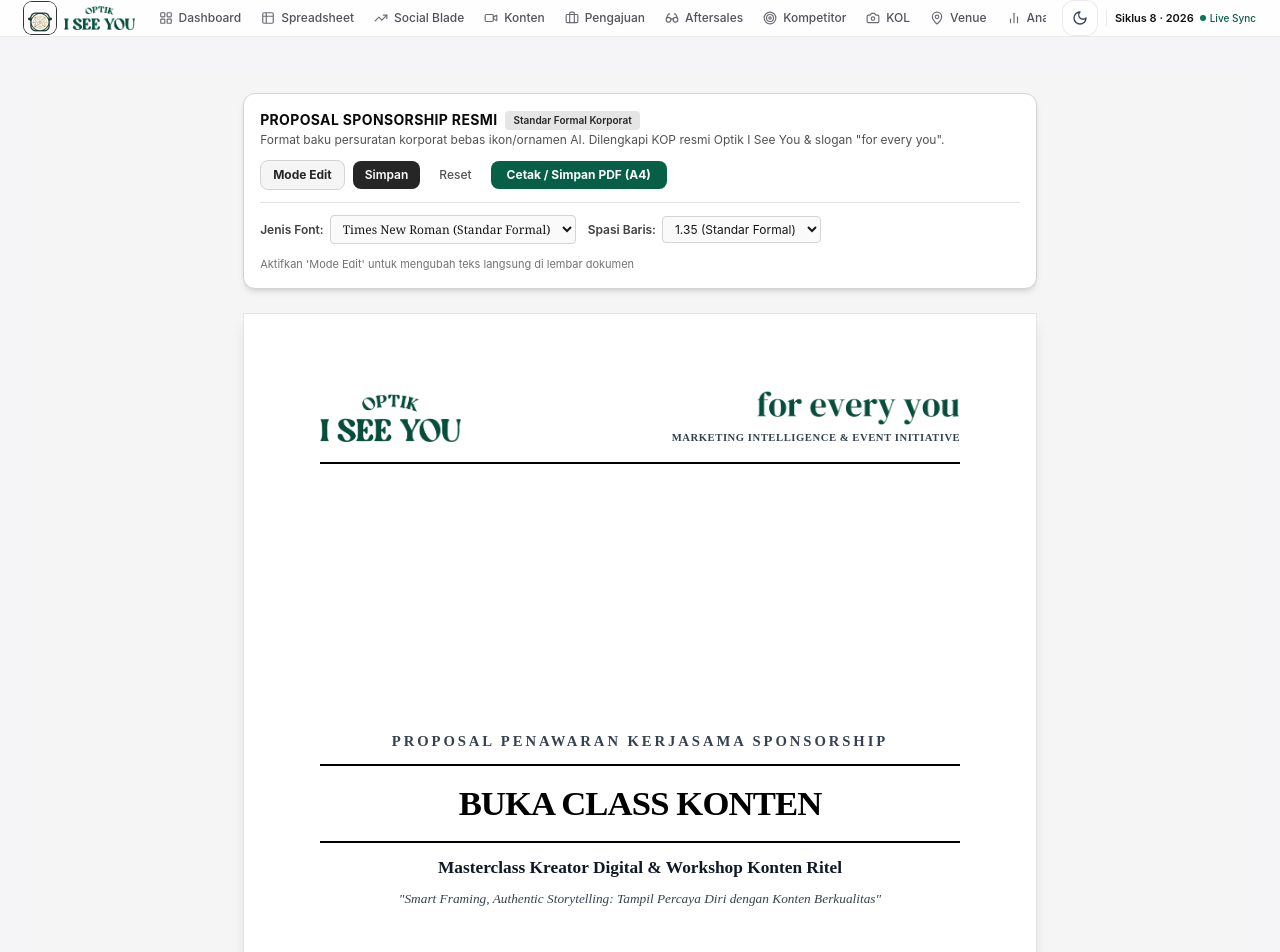
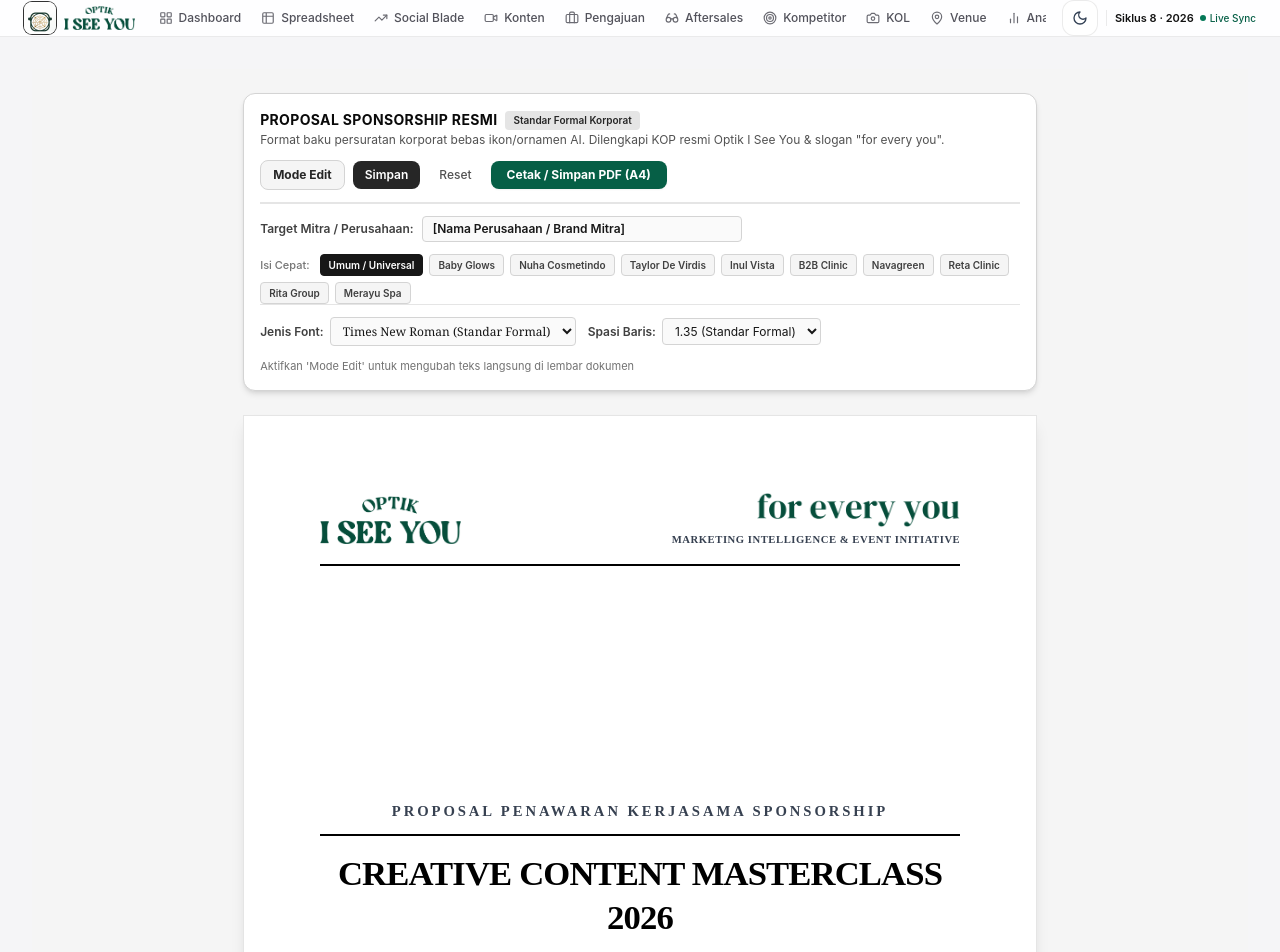
Before and after one commit to Yoshput/IMI, a Next.js app: page /proposal-sponsor in a window 1280 px wide. Shown: the top 952 px of the page. Built offline with nearby package versions, Linux system fonts and the light colour scheme.

Commit message:
feat(b2b): elevate event title to Creative Content Masterclass 2026, add universal B2B barter scheme (cross-voucher & cross-display), and add quick recipient toolbar customizer

```diff
--- a/app/proposal-sponsor/page.tsx
+++ b/app/proposal-sponsor/page.tsx
@@ -7,9 +7,9 @@
 } from "@/features/pengajuan/components/SponsorProposalDocument";
 
 export const metadata: Metadata = {
-  title: "Proposal Sponsorship · Buka Class Konten | Optik I See You",
+  title: "Proposal Sponsorship & Kemitraan B2B · Creative Content Masterclass 2026 | Optik I See You",
   description:
-    "Proposal pengajuan sponsorship & kerjasama mitra strategis program Buka Class Konten oleh Optik I See You.",
+    "Proposal resmi pengajuan sponsorship & kemitraan strategis B2B program Creative Content Masterclass 2026 oleh Optik I See You & Lunar Eyewear.",
 };
 
 const ACCOUNTS: { key: string; account: string; label: string; isSecondBrand?: boolean }[] = [
--- a/features/pengajuan/components/SponsorOutreachView.tsx
+++ b/features/pengajuan/components/SponsorOutreachView.tsx
@@ -170,14 +170,14 @@
               <span className="px-2.5 py-0.5 rounded-full text-[11px] font-bold bg-brand/10 text-brand border border-brand/20">
                 Outreach CRM & Sponsorship Event
               </span>
-              <span className="text-xs text-foreground-muted font-medium">Buka Kelas Konten 2026</span>
+              <span className="text-xs text-foreground-muted font-medium">Creative Content Masterclass 2026</span>
             </div>
             <h2 className="text-xl sm:text-2xl font-black text-foreground tracking-tight">
-              Daftar Sponsor Prospektif & Template WhatsApp
+              Daftar Sponsor Prospektif & Naskah Kemitraan B2B
             </h2>
             <p className="text-xs sm:text-sm text-foreground-secondary max-w-2xl">
-              11 target brand lokal dan regional Purwokerto untuk pengajuan kerja sama sponsorship kelas konten kreator
-              Optik I See You. Klik kirim via WhatsApp atau salin draf untuk follow-up cepat.
+              11 target brand mitra bisnis lokal dan regional untuk sinergi kemitraan B2B (tukar voucher, display brosur kasir 4 cabang, dan sponsorship event)
+              bersama Optik I See You & Lunar Eyewear.
             </p>
           </div>
 
--- a/features/pengajuan/components/SponsorProposalDocument.tsx
+++ b/features/pengajuan/components/SponsorProposalDocument.tsx
@@ -59,36 +59,36 @@
   packages: PackageTier[];
 }
 
-const STORAGE_KEY = "isy_proposal_sponsor_formal_v3";
+const STORAGE_KEY = "isy_proposal_sponsor_formal_v4";
 
 const DEFAULT_DATA: ProposalData = {
   docNo: "024/MKT-ISY/PROP-SPONSOR/X/2026",
   docAttachment: "1 (Satu) Berkas Proposal Kerjasama",
-  docSubject: "Permohonan Kerjasama Sponsorship Program Edukasi 'Buka Class Konten'",
+  docSubject: "Permohonan Kerjasama Sponsorship & Sinergi Kemitraan B2B 'Creative Content Masterclass 2026'",
   letterCity: "Purwokerto",
   letterDate: "15 Oktober 2026",
   recipientTitle: "Pimpinan / Brand & Marketing Manager",
   recipientCompany: "[Nama Perusahaan / Brand Mitra]",
   recipientCity: "di Tempat",
   letterIntro:
-    "Sehubungan dengan rencana pelaksanaan program pengembangan kreator digital dan edukasi visual bertajuk 'Buka Class Konten', kami dari Divisi Marketing & Kemitraan Strategis Optik I See You bermaksud mengajukan penawaran kerjasama sponsorship kepada perusahaan/brand yang Bapak/Ibu pimpin.",
+    "Sehubungan dengan rencana pelaksanaan program pengembangan kreator konten digital dan sinergi industri kreatif bertajuk 'Creative Content Masterclass 2026: Buka Kelas Konten', kami dari Divisi Strategic Partnership & Marketing Optik I See You bermaksud mengajukan penawaran kerjasama sponsorship serta kolaborasi bisnis Business-to-Business (B2B) kepada perusahaan/brand yang Bapak/Ibu pimpin.",
   letterClosing:
-    "Demikian surat penawaran kerjasama sponsorship ini kami sampaikan. Besar harapan kami agar terjalin kolaborasi yang saling menguntungkan dan berdampak nyata bagi pertumbuhan kedua belah pihak. Atas perhatian dan kesempatan yang diberikan, kami ucapkan terima kasih.",
-  eventName: "Buka Class Konten",
-  eventSubtitle: "Masterclass Kreator Digital & Workshop Konten Ritel",
-  eventTheme: "Smart Framing, Authentic Storytelling: Tampil Percaya Diri dengan Konten Berkualitas",
-  eventOrganizer: "Divisi Marketing & Kemitraan Strategis, Optik I See You & Lunar Eyewear",
+    "Demikian surat penawaran kerjasama sponsorship ini kami sampaikan. Besar harapan kami agar terjalin kolaborasi B2B yang saling menguntungkan (win-win synergy) dan berdampak nyata bagi pertumbuhan kedua belah pihak. Atas perhatian dan kesempatan yang diberikan, kami ucapkan terima kasih.",
+  eventName: "CREATIVE CONTENT MASTERCLASS 2026",
+  eventSubtitle: "Buka Kelas Konten: Masterclass Kreator Digital & Kolaborasi Brand Masa Kini",
+  eventTheme: "Elevate Your Visuals, Scale Your Impact: Strategi Produksi Konten Komersial, Estetika Ritel & Kolaborasi Brand Masa Kini",
+  eventOrganizer: "Divisi Marketing & Strategic Partnership, Optik I See You & Lunar Eyewear",
   eventDate: "Sabtu, 14 November 2026",
   eventTime: "09.00 – 15.00 WIB",
-  eventVenue: "Creative Hub & Showroom Optik I See You Purwokerto (Pusat)",
-  eventParticipants: "50 Peserta Terpilih (Kreator konten, Gen-Z, mahasiswa, dan pelaku UMKM lokal)",
-  eventFormat: "Workshop interaktif, presentasi/demo produk sponsor, praktik pembuatan konten, dan sesi networking",
+  eventVenue: "Creative Hall & Event Space Banyumas Raya",
+  eventParticipants: "50 Peserta Terpilih (Kreator konten, influencer lokal, pegiat media sosial, dan tim kreatif brand)",
+  eventFormat: "Workshop intensif pembuatan konten, bedah studi kasus komersial, unboxing produk sponsor, mini booth expo, dan sesi B2B networking",
   backgroundText1:
-    "Pertumbuhan media sosial saat ini menjadikan konten visual sebagai rujukan utama konsumen muda dalam memilih produk gaya hidup, mulai dari kacamata, perawatan diri (skincare/grooming), hingga fashion. Namun di wilayah Purwokerto dan sekitarnya, ruang pelatihan yang memadukan teori estetika visual dengan praktik teknis pembuatan konten yang berorientasi komersial masih sangat terbatas.",
+    "Perkembangan lanskap digital saat ini menuntut brand dan pelaku bisnis untuk terus hadir dengan konten visual yang otentik, estetis, dan bernilai komersial tinggi. Bagi brand lokal dan regional di wilayah Banyumas Raya dan sekitarnya, kolaborasi terpadu bersama kreator konten aktif merupakan strategi pemasaran yang paling efektif dalam menjangkau audiens muda, mahasiswa, hingga segmen keluarga modern.",
   backgroundText2:
-    "Optik I See You bersama Lunar Eyewear berinisiatif menghadirkan program 'Buka Class Konten'. Program ini dirancang bukan sekadar seminar satu arah, melainkan kelas intensif di mana peserta langsung memproduksi video ulasan dan konten promosi otentik.",
+    "Optik I See You bersama Lunar Eyewear menginisiasi program 'Creative Content Masterclass 2026: Buka Kelas Konten'. Program ini dirancang bukan sekadar seminar teori satu arah, melainkan inkubator praktik di mana 50 peserta kreator terpilih langsung memproduksi konten video promosi dan ulasan produk mitra sponsor secara riil di lokasi.",
   backgroundText3:
-    "Melalui kegiatan ini, mitra sponsor berkesempatan melakukan aktivasi multi-kanal: tatap muka langsung dengan peserta di lokasi kegiatan, penayangan materi video/poster promosi di seluruh layar TV showroom gerai resmi, serta paparan terintegrasi di media sosial resmi perusahaan.",
+    "Melalui kemitraan B2B ini, brand mitra memperoleh aktivasi multi-kanal: tatap muka langsung dan sampling produk kepada kreator, penempatan materi promosi (brosur/voucher) di meja kasir 4 gerai ritel, penayangan video di TV Showroom, serta publikasi digital melalui media sosial resmi @iseeyou.glasses (244.000+ followers).",
   picName: "Yoshput",
   picRole: "Staff Kemitraan & Sponsorship Marketing",
   picWa: "0877-7868-3766",
@@ -106,10 +106,10 @@
       price: "Rp 5.000.000,-",
       benefits: [
         "Hak pembukaan 1 (satu) booth/stand promosi interaktif eksklusif di lokasi acara.",
-        "Penayangan video profil / iklan produk di layar TV Showroom 4 cabang ritel selama 1 (satu) bulan penuh.",
+        "Penayangan video profil / iklan komersial di layar TV Showroom 4 cabang ritel selama 1 (satu) bulan penuh.",
         "Sesi presentasi / product demo di panggung utama selama 15 menit.",
         "Pencantuman logo ukuran BESAR pada backdrop panggung, x-banner, flyer cetak, dan frame photobooth.",
-        "Penyertaan produk sampling / voucher resmi di dalam goodie bag seluruh peserta.",
+        "Penyertaan produk sampling / voucher resmi di dalam goodie bag seluruh peserta dan narasumber.",
         "Penyebutan (ad-lips) nama brand oleh Master of Ceremony (MC) sebanyak 10 kali selama acara.",
         "1 (satu) kali penayangan video Reels/Feed dedicated di akun Instagram resmi @iseeyou.glasses.",
       ],
@@ -142,14 +142,14 @@
     },
     {
       id: "barter",
-      name: "PAKET BARTER / IN-KIND (SPONSOR PENDUKUNG)",
-      tagline: "Dukungan Produk, Konsumsi, Goodie Bag, & Doorprize",
-      price: "Non-Tunai (Ekuivalen Produk)",
+      name: "PAKET KEMITRAAN B2B & BARTER SINERGI (CROSS-PROMOTION)",
+      tagline: "Sinergi Ritel Store-to-Store: Tukar Voucher, Display Meja Kasir & Goodie Bag",
+      price: "Non-Tunai / Barter Ekuivalen",
       benefits: [
-        "Penyediaan produk sampling, gift set, goodie bag, konsumsi, atau voucher belanja untuk peserta & doorprize kuis.",
-        "Pencantuman logo ukuran KECIL pada banner pendukung sponsorship.",
-        "Penyebaran flyer promosi di area meja registrasi peserta.",
-        "Instagram Story appreciation dari akun resmi Optik I See You pada hari H kegiatan.",
+        "Skema Tukar Voucher (Cross-Voucher): Penyertaan 50 pcs voucher diskon / treatment mitra ke dalam Official Goodie Bag peserta & penukaran voucher belanja kacamata Optik I See You untuk pelanggan setia mitra.",
+        "Skema Tukar Display Meja Kasir (Cross-Brochure): Penempatan brosur, flyer, atau tent card promosi mitra di area kasir 4 gerai cabang ritel Optik I See You (Purwokerto, Purbalingga, Cilacap, Wonosobo).",
+        "Penayangan materi promosi / slide produk mitra pada layar TV Showroom seluruh gerai cabang selama periode kegiatan.",
+        "Hak penyediaan tester produk / sampling di area venue event serta apresiasi kemitraan di Instagram Story @iseeyou.glasses (244.000+ followers).",
       ],
     },
   ],
@@ -400,8 +400,54 @@
           </div>
         </div>
 
-        {/* Second Row: Typography & Style Controls */}
-        <div className="flex flex-wrap items-center justify-between gap-3 pt-3 text-xs">
+        {/* Second Row: Target Recipient Customizer (Universal for Any Brand) */}
+        <div className="flex flex-wrap items-center justify-between gap-3 pt-3 border-t border-neutral-200 text-xs">
+          <div className="flex items-center gap-2 flex-1 min-w-[280px]">
+            <span className="font-semibold text-neutral-700 whitespace-nowrap">Target Mitra / Perusahaan:</span>
+            <input
+              type="text"
+              value={data.recipientCompany}
+              onChange={(e) => updateField("recipientCompany", e.target.value)}
+              placeholder="Contoh: PT Nuha Cosmetindo / Baby Glows"
+              className="flex-1 max-w-[320px] px-2.5 py-1 bg-neutral-50 border border-neutral-300 rounded text-xs font-semibold text-neutral-900 focus:outline-none focus:ring-1 focus:ring-black"
+            />
+          </div>
+
+          <div className="flex items-center gap-1.5 flex-wrap">
+            <span className="text-[11px] text-neutral-500 font-medium mr-1">Isi Cepat:</span>
+            {[
+              { label: "Umum / Universal", company: "[Nama Perusahaan / Brand Mitra]", title: "Pimpinan / Brand & Marketing Manager" },
+              { label: "Baby Glows", company: "Baby Glows", title: "Pimpinan & Tim Manajemen" },
+              { label: "Nuha Cosmetindo", company: "PT Nuha Cosmetindo", title: "Pimpinan & Tim Marketing" },
+              { label: "Taylor De Virdis", company: "Taylor De Virdis", title: "Pimpinan & Tim Manajemen" },
+              { label: "Inul Vista", company: "Inul Vista Purwokerto", title: "Mas Wahyu & Tim Marketing" },
+              { label: "B2B Clinic", company: "B2B Clinic", title: "Pimpinan & Tim Marketing" },
+              { label: "Navagreen", company: "Navagreen Purwokerto", title: "Tim Marketing & Kemitraan" },
+              { label: "Reta Clinic", company: "Reta Beauty Clinic", title: "Tim Sponsorship & Promosi" },
+              { label: "Rita Group", company: "Rita Supermall Purwokerto", title: "Tim Promosi & Partnership" },
+              { label: "Merayu Spa", company: "Merayu Spa Purwokerto", title: "Pimpinan & Tim Manajemen" },
+            ].map((p) => (
+              <button
+                key={p.label}
+                type="button"
+                onClick={() => {
+                  updateField("recipientCompany", p.company);
+                  updateField("recipientTitle", p.title);
+                }}
+                className={`px-2 py-0.5 rounded text-[10px] font-semibold border transition-all ${
+                  data.recipientCompany === p.company
+                    ? "bg-neutral-900 text-white border-neutral-900"
+                    : "bg-neutral-100 text-neutral-700 hover:bg-neutral-200 border-neutral-300"
+                }`}
+              >
+                {p.label}
+              </button>
+            ))}
+          </div>
+        </div>
+
+        {/* Third Row: Typography & Style Controls */}
+        <div className="flex flex-wrap items-center justify-between gap-3 pt-3 border-t border-neutral-200 text-xs">
           <div className="flex items-center gap-3">
             <div className="flex items-center gap-1.5">
               <span className="font-semibold text-neutral-700">Jenis Font:</span>
--- a/lib/pengajuan-service.ts
+++ b/lib/pengajuan-service.ts
@@ -77,17 +77,18 @@
     ``,
     `Perkenalkan, saya *Yoshput* dari Divisi Strategic Partnership & Marketing Optik I See You.`,
     ``,
-    `Kami melihat keselarasan yang sangat kuat antara profil produk *${brand}* (${params.category}) dengan audiens muda, mahasiswa, dan kreator konten aktif di wilayah Purwokerto dan jaringan 4 cabang kami (Purwokerto, Purbalingga, Cilacap, Wonosobo).`,
+    `Sebagai sesama pelaku usaha dan brand di wilayah ini, kami bermaksud mengajak *${brand}* berkolaborasi melalui kemitraan strategis Business-to-Business (B2B) dalam program unggulan kami:`,
     ``,
-    `Bersama ini, kami bermaksud mengundang *${brand}* untuk berkolaborasi sebagai mitra resmi dalam program edukatif kami:`,
+    `*"CREATIVE CONTENT MASTERCLASS 2026: Buka Kelas Konten & Digital Brand Collaboration"*`,
     ``,
-    `*"BUKA CLASS KONTEN: Creative Content Masterclass 2026"*`,
+    `Program ini merupakan masterclass intensif pembuatan konten komersial berkualitas yang menghadirkan narasumber kreator terkemuka, serta diikuti oleh 50+ kreator konten dan pegiat media sosial di Purwokerto dan sekitarnya.`,
     ``,
-    `Peluang eksposur dan fasilitas kemitraan yang kami sediakan meliputi:`,
-    `1. Space Open Booth / Interactive Activation di lokasi acara.`,
-    `2. Penayangan iklan video profil pada layar TV Showroom di 4 cabang ritel Optik I See You.`,
-    `3. Sesi Product Demo & Sampling langsung kepada 50+ peserta dan kreator terpilih.`,
-    `4. Promosi digital terintegrasi di media sosial resmi (@iseeyou.glasses) dengan total 244.000+ pengikut.`,
+    `Peluang eksposur dan sinergi kemitraan B2B yang kami sediakan meliputi:`,
+    `1. Skema Barter Voucher (Cross-Voucher): Penyertaan voucher diskon / promo ${brand} ke Goodie Bag 50 kreator, disertai penyediaan voucher belanja kacamata untuk pelanggan ${brand}.`,
+    `2. Display Meja Kasir 4 Cabang (Cross-Display): Penempatan materi brosur/flyer ${brand} di kasir 4 gerai cabang ritel Optik I See You.`,
+    `3. Penayangan video profil / iklan komersial pada layar TV Showroom di 4 cabang ritel Optik I See You.`,
+    `4. Space Open Booth / Interactive Activation dan sampling produk langsung di lokasi acara.`,
+    `5. Promosi digital terintegrasi di media sosial resmi (@iseeyou.glasses) dengan total 244.000+ pengikut.`,
     ``,
     `Paket rekomendasi untuk ${brand}: *Paket ${params.recommendedPackage}*`,
     ``,
```
Also changed, not shown: lib/sponsor-leads-data.ts (+10 -9 lines).
